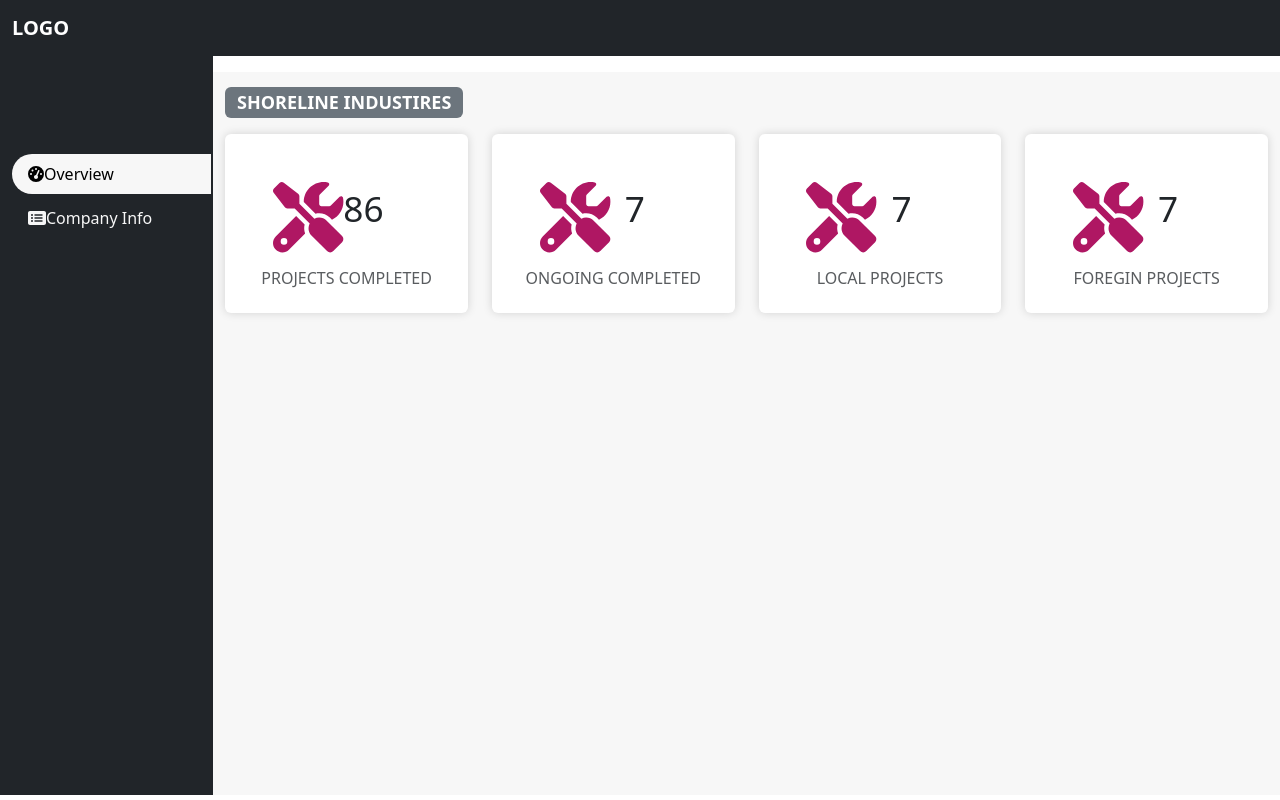
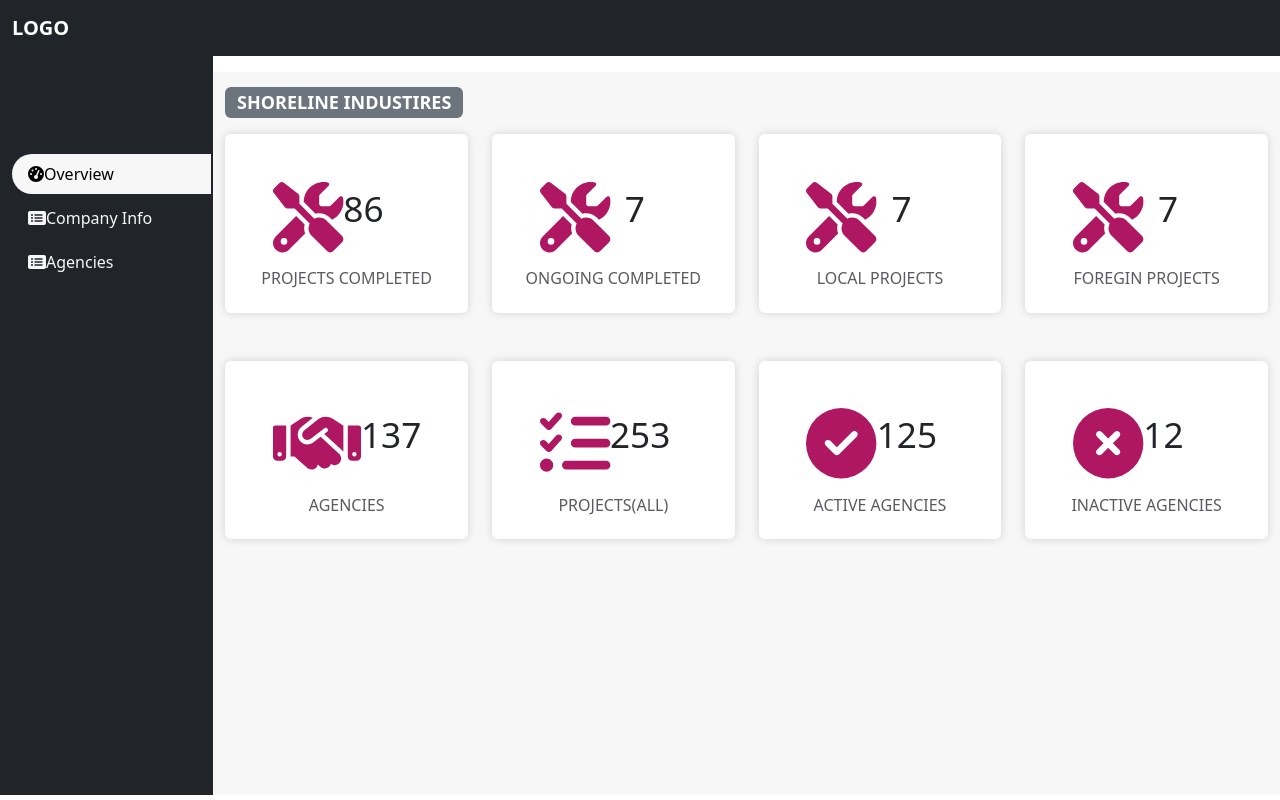
Before and after one commit to toyman640/agencyFrontend, a React (Create React App) app: page /dashboard in a window 1280 px wide. Built offline with nearby package versions, Linux system fonts and the light colour scheme.

Commit message:
Add Admin sections and pages

```diff
--- a/src/App.js
+++ b/src/App.js
@@ -5,6 +5,7 @@ import Login from './component/Login';
 import SignUp from './component/SignUp';
 import Overview from './component/dashboard/Overview';
 import CompanyInfo from './component/dashboard/CompanyInfo';
+import AgencyInfo from './component/dashboard/AgencyInfo';
 import './App.css';
 
 function App() {
@@ -17,6 +18,7 @@ function App() {
           <Route path="/sign-up" element={<SignUp />} />
           <Route path="/dashboard" element={<Overview />} />
           <Route path="/company-info" element={<CompanyInfo />} />
+          <Route path="/agency-info" element={<AgencyInfo />} />
         </Routes>
       </BrowserRouter>
     </div>
--- /dev/null
+++ b/src/component/dashboard/AgencyInfo.js
@@ -0,0 +1,14 @@
+import React from 'react';
+import Navigation from './Navigation';
+import FirstCompAdminI from './FirstCompAdminI';
+
+const AgencyInfo = () => (
+
+  <Navigation>
+    <div>
+      <FirstCompAdminI />
+    </div>
+  </Navigation>
+);
+
+export default AgencyInfo;
--- /dev/null
+++ b/src/component/dashboard/FirstCompAdminI.js
@@ -0,0 +1,9 @@
+import React from 'react';
+
+const FirstCompAdminI = () => (
+  <div>
+    <h2 className="text-center">List of Agencies</h2>
+  </div>
+);
+
+export default FirstCompAdminI;
--- a/src/component/dashboard/FirstCompO.js
+++ b/src/component/dashboard/FirstCompAdminO.js
@@ -3,10 +3,12 @@ import Row from 'react-bootstrap/Row';
 import Col from 'react-bootstrap/Col';
 import Card from 'react-bootstrap/Card';
 import { FontAwesomeIcon } from '@fortawesome/react-fontawesome';
-import { faScrewdriverWrench } from '@fortawesome/free-solid-svg-icons';
+import {
+  faHandshake, faListCheck, faCircleXmark, faCircleCheck,
+} from '@fortawesome/free-solid-svg-icons';
 import CountUp from 'react-countup';
 
-const FirstCompO = () => (
+const FirstCompAdminO = () => (
   <div>
     <Row>
       <Col lg={3} md={6} sm={12}>
@@ -14,13 +16,13 @@ const FirstCompO = () => (
           <Card.Body>
             <Card.Text>
               <div className="CardInner">
-                <FontAwesomeIcon className="CardIcon" icon={faScrewdriverWrench} />
+                <FontAwesomeIcon className="CardIcon" icon={faHandshake} />
                 <p>
-                  <CountUp end={86} duration={2} start={0} separator="," />
+                  <CountUp end={137} duration={2} start={0} separator="," />
                 </p>
               </div>
             </Card.Text>
-            <Card.Subtitle className="mb-2 text-muted text-center">PROJECTS COMPLETED</Card.Subtitle>
+            <Card.Subtitle className="mb-2 text-muted text-center">AGENCIES</Card.Subtitle>
           </Card.Body>
         </Card>
       </Col>
@@ -29,13 +31,13 @@ const FirstCompO = () => (
           <Card.Body>
             <Card.Text>
               <div className="CardInner">
-                <FontAwesomeIcon className="CardIcon" icon={faScrewdriverWrench} />
+                <FontAwesomeIcon className="CardIcon" icon={faListCheck} />
                 <p>
-                  <CountUp end={7} duration={2} start={0} separator="," />
+                  <CountUp end={253} duration={2} start={0} separator="," />
                 </p>
               </div>
             </Card.Text>
-            <Card.Subtitle className="mb-2 text-muted text-center">ONGOING COMPLETED</Card.Subtitle>
+            <Card.Subtitle className="mb-2 text-muted text-center">PROJECTS(ALL)</Card.Subtitle>
           </Card.Body>
         </Card>
       </Col>
@@ -44,13 +46,13 @@ const FirstCompO = () => (
           <Card.Body>
             <Card.Text>
               <div className="CardInner">
-                <FontAwesomeIcon className="CardIcon" icon={faScrewdriverWrench} />
+                <FontAwesomeIcon className="CardIcon" icon={faCircleCheck} />
                 <p>
-                  <CountUp end={7} duration={2} start={0} separator="," />
+                  <CountUp end={125} duration={2} start={0} separator="," />
                 </p>
               </div>
             </Card.Text>
-            <Card.Subtitle className="mb-2 text-muted text-center">LOCAL PROJECTS</Card.Subtitle>
+            <Card.Subtitle className="mb-2 text-muted text-center">ACTIVE AGENCIES</Card.Subtitle>
           </Card.Body>
         </Card>
       </Col>
@@ -59,13 +61,13 @@ const FirstCompO = () => (
           <Card.Body>
             <Card.Text>
               <div className="CardInner">
-                <FontAwesomeIcon className="CardIcon" icon={faScrewdriverWrench} />
+                <FontAwesomeIcon className="CardIcon" icon={faCircleXmark} />
                 <p>
-                  <CountUp end={7} duration={2} start={0} separator="," />
+                  <CountUp end={12} duration={2} start={0} separator="," />
                 </p>
               </div>
             </Card.Text>
-            <Card.Subtitle className="mb-2 text-muted text-center">FOREGIN PROJECTS</Card.Subtitle>
+            <Card.Subtitle className="mb-2 text-muted text-center">INACTIVE AGENCIES</Card.Subtitle>
           </Card.Body>
         </Card>
       </Col>
@@ -73,4 +75,4 @@ const FirstCompO = () => (
   </div>
 );
 
-export default FirstCompO;
+export default FirstCompAdminO;
--- /dev/null
+++ b/src/component/dashboard/FirstCompAgencyO.js
@@ -0,0 +1,76 @@
+import React from 'react';
+import Row from 'react-bootstrap/Row';
+import Col from 'react-bootstrap/Col';
+import Card from 'react-bootstrap/Card';
+import { FontAwesomeIcon } from '@fortawesome/react-fontawesome';
+import { faScrewdriverWrench } from '@fortawesome/free-solid-svg-icons';
+import CountUp from 'react-countup';
+
+const FirstCompAgencyO = () => (
+  <div>
+    <Row>
+      <Col lg={3} md={6} sm={12}>
+        <Card className="Card">
+          <Card.Body>
+            <Card.Text>
+              <div className="CardInner">
+                <FontAwesomeIcon className="CardIcon" icon={faScrewdriverWrench} />
+                <p>
+                  <CountUp end={86} duration={2} start={0} separator="," />
+                </p>
+              </div>
+            </Card.Text>
+            <Card.Subtitle className="mb-2 text-muted text-center">PROJECTS COMPLETED</Card.Subtitle>
+          </Card.Body>
+        </Card>
+      </Col>
+      <Col lg={3} md={6} sm={12}>
+        <Card className="Card">
+          <Card.Body>
+            <Card.Text>
+              <div className="CardInner">
+                <FontAwesomeIcon className="CardIcon" icon={faScrewdriverWrench} />
+                <p>
+                  <CountUp end={7} duration={2} start={0} separator="," />
+                </p>
+              </div>
+            </Card.Text>
+            <Card.Subtitle className="mb-2 text-muted text-center">ONGOING COMPLETED</Card.Subtitle>
+          </Card.Body>
+        </Card>
+      </Col>
+      <Col lg={3} md={6} sm={12}>
+        <Card className="Card">
+          <Card.Body>
+            <Card.Text>
+              <div className="CardInner">
+                <FontAwesomeIcon className="CardIcon" icon={faScrewdriverWrench} />
+                <p>
+                  <CountUp end={7} duration={2} start={0} separator="," />
+                </p>
+              </div>
+            </Card.Text>
+            <Card.Subtitle className="mb-2 text-muted text-center">LOCAL PROJECTS</Card.Subtitle>
+          </Card.Body>
+        </Card>
+      </Col>
+      <Col lg={3} md={6} sm={12}>
+        <Card className="Card">
+          <Card.Body>
+            <Card.Text>
+              <div className="CardInner">
+                <FontAwesomeIcon className="CardIcon" icon={faScrewdriverWrench} />
+                <p>
+                  <CountUp end={7} duration={2} start={0} separator="," />
+                </p>
+              </div>
+            </Card.Text>
+            <Card.Subtitle className="mb-2 text-muted text-center">FOREGIN PROJECTS</Card.Subtitle>
+          </Card.Body>
+        </Card>
+      </Col>
+    </Row>
+  </div>
+);
+
+export default FirstCompAgencyO;
--- a/src/component/dashboard/Navigation.js
+++ b/src/component/dashboard/Navigation.js
@@ -53,6 +53,13 @@ const Navigation = ({ children }) => {
                     <FontAwesomeIcon icon={faRectangleList} />
                     Company Info
                   </Nav.Link>
+                  <Nav.Link
+                    className={`MenuItem ${location.pathname === '/agency-info' ? 'active' : ''}`}
+                    href="/agency-info"
+                  >
+                    <FontAwesomeIcon icon={faRectangleList} />
+                    Agencies
+                  </Nav.Link>
                 </Nav>
               </Offcanvas.Body>
             </Offcanvas>
--- a/src/component/dashboard/Overview.js
+++ b/src/component/dashboard/Overview.js
@@ -1,14 +1,18 @@
 import React from 'react';
 import Badge from 'react-bootstrap/Badge';
 import Navigation from './Navigation';
-import FirstCompO from './FirstCompO';
+import FirstCompAgencyO from './FirstCompAgencyO';
+import FirstCompAdminO from './FirstCompAdminO';
 
 const Overview = () => (
   <Navigation>
     <div className="Cover">
       <p className="CompanyBadge"><Badge className="NameBadge" bg="secondary">SHORELINE INDUSTIRES</Badge></p>
       <div>
-        <FirstCompO />
+        <FirstCompAgencyO />
+      </div>
+      <div className="mt-5">
+        <FirstCompAdminO />
       </div>
     </div>
   </Navigation>
```
